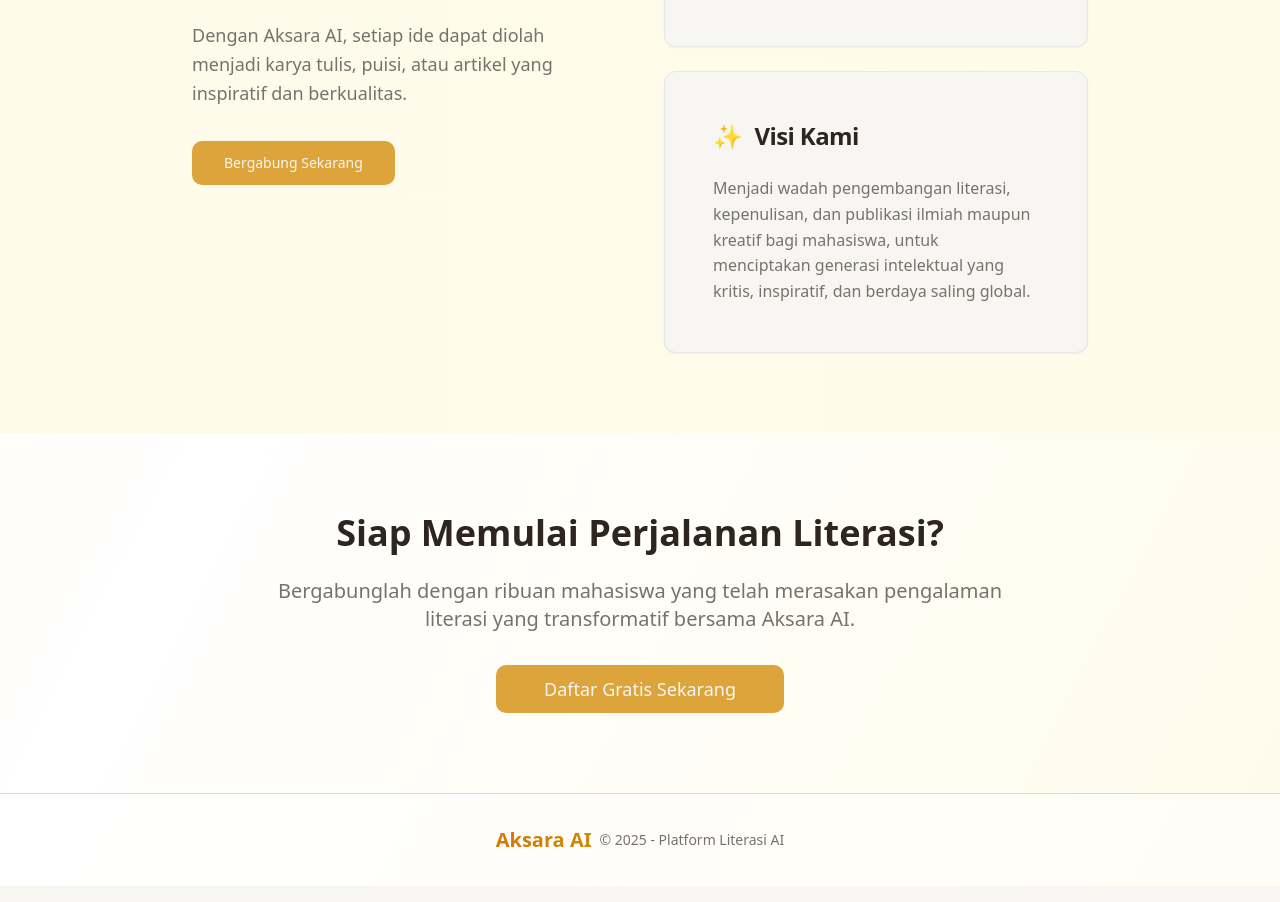
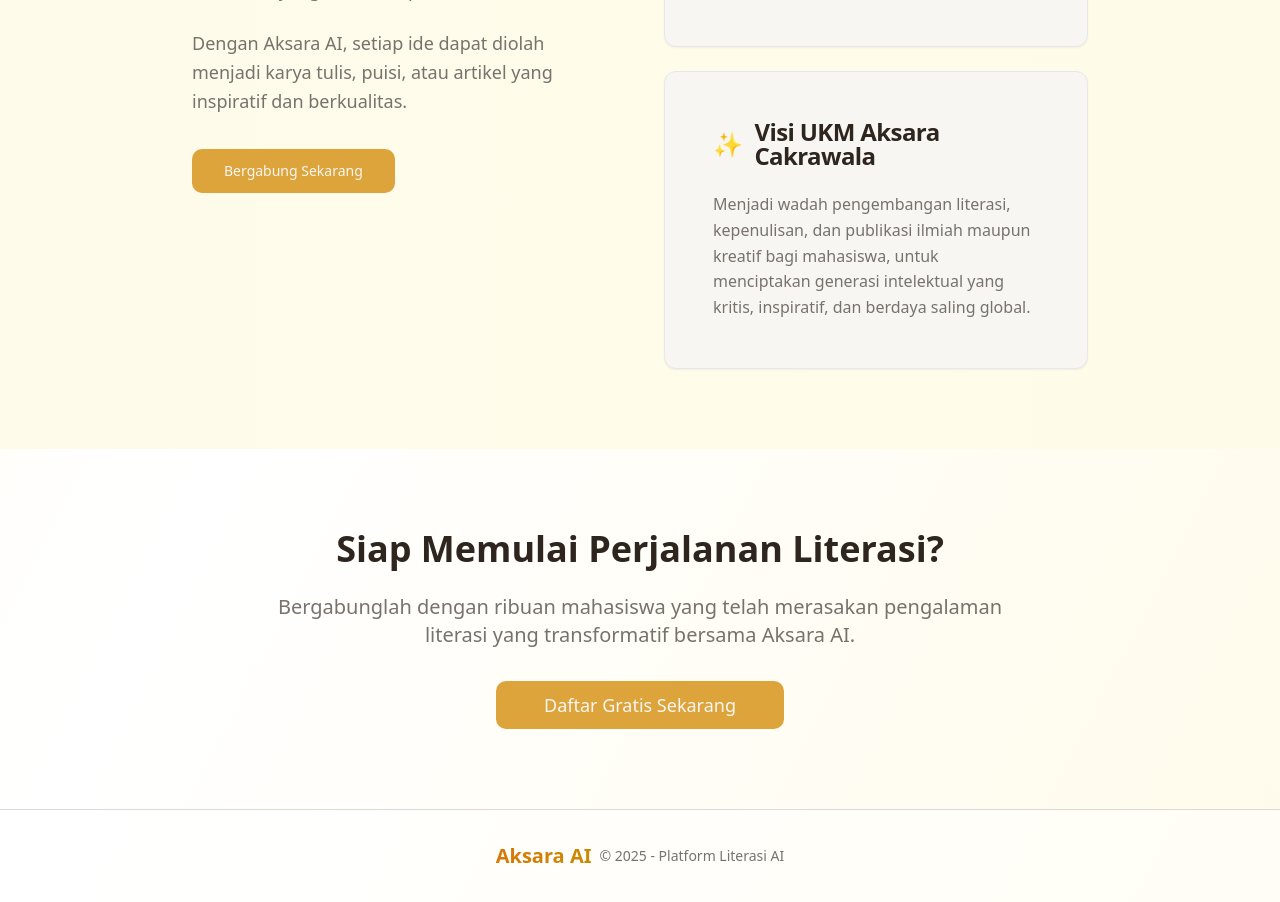
Before and after one commit to Universitas-Cakrawala/aksara-ai, a React (Vite) app in the folder aksara-ai-frontend/: page / in a window 1280 px wide. Shown: the part 1580-2482 px from the top of the page. Built offline with nearby package versions, Linux system fonts and the light colour scheme; no server answers; the HTML template or start-up script is replaced by a standard one.

Commit message:
feat: update title to reflect the vision of UKM Aksara Cakrawala

```diff
--- a/aksara-ai-frontend/src/pages/LandingPage.tsx
+++ b/aksara-ai-frontend/src/pages/LandingPage.tsx
@@ -146,7 +146,7 @@
                                     <CardHeader>
                                         <CardTitle className="flex items-center gap-3">
                                             <span className="text-2xl">✨</span>
-                                            Visi Kami
+                                            Visi UKM Aksara Cakrawala
                                         </CardTitle>
                                     </CardHeader>
                                     <CardContent>
```
